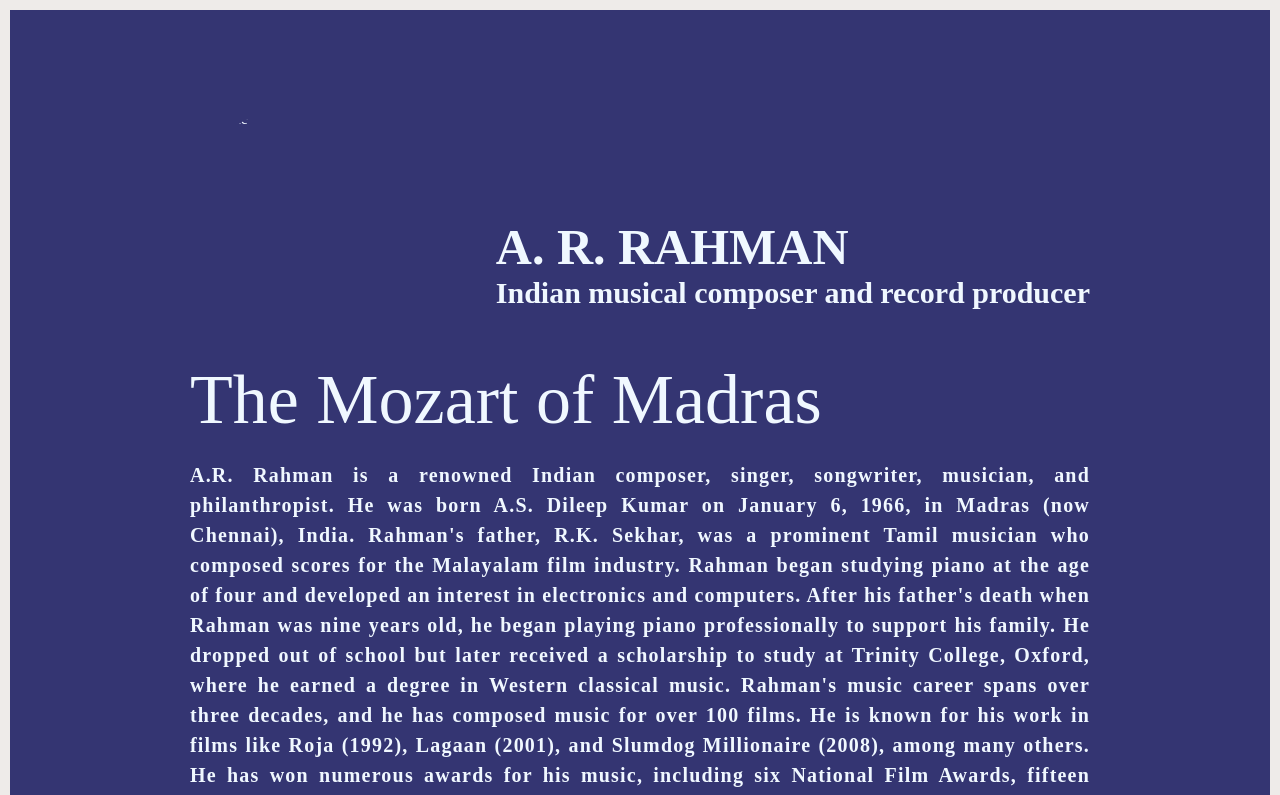
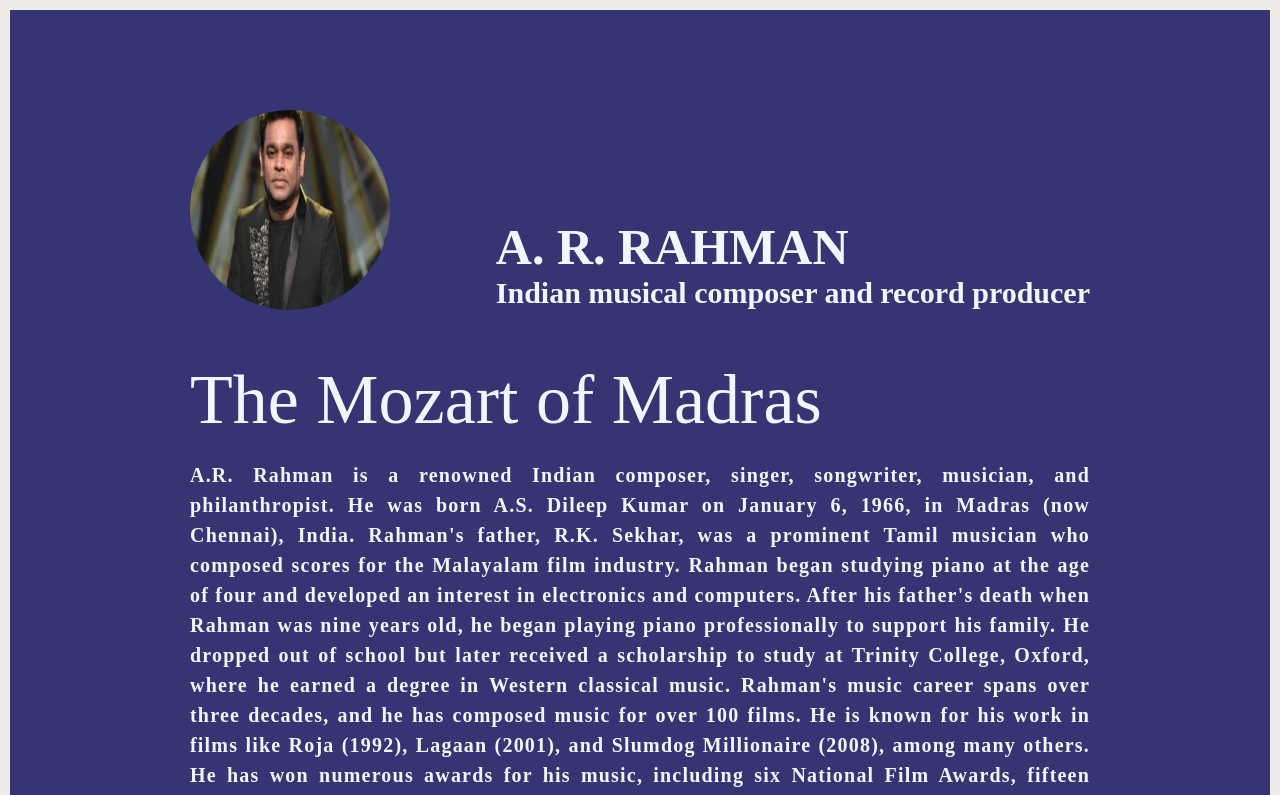
Before and after one commit to Elaiyabharathi-P/A-R-Rahman-blog, a plain HTML site: page ar.html in a window 1280 px wide. Shown: the top 795 px of the page. Drawn offline with Linux system fonts and the light colour scheme.

Commit message:
Update ar.html

```diff
--- a/ar.html
+++ b/ar.html
@@ -30,9 +30,8 @@
 
      <div class="image_container">
 
-      <img src="/21BIT032/images/ar1.jpg" alt="tribute" />
+      <img src="ar1.jpg" alt="tribute" />
 
-      <!--<img src="./images/apj.jpg" alt="tribute" />-->
 
      </div>
 
```
